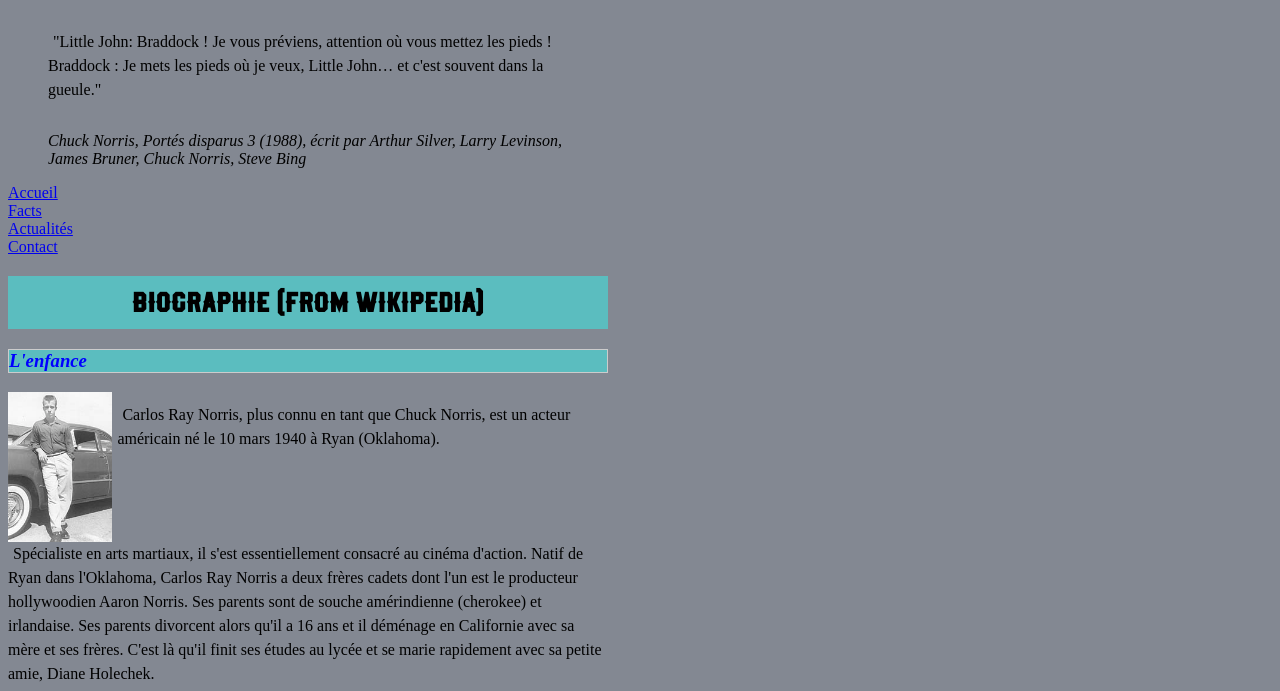
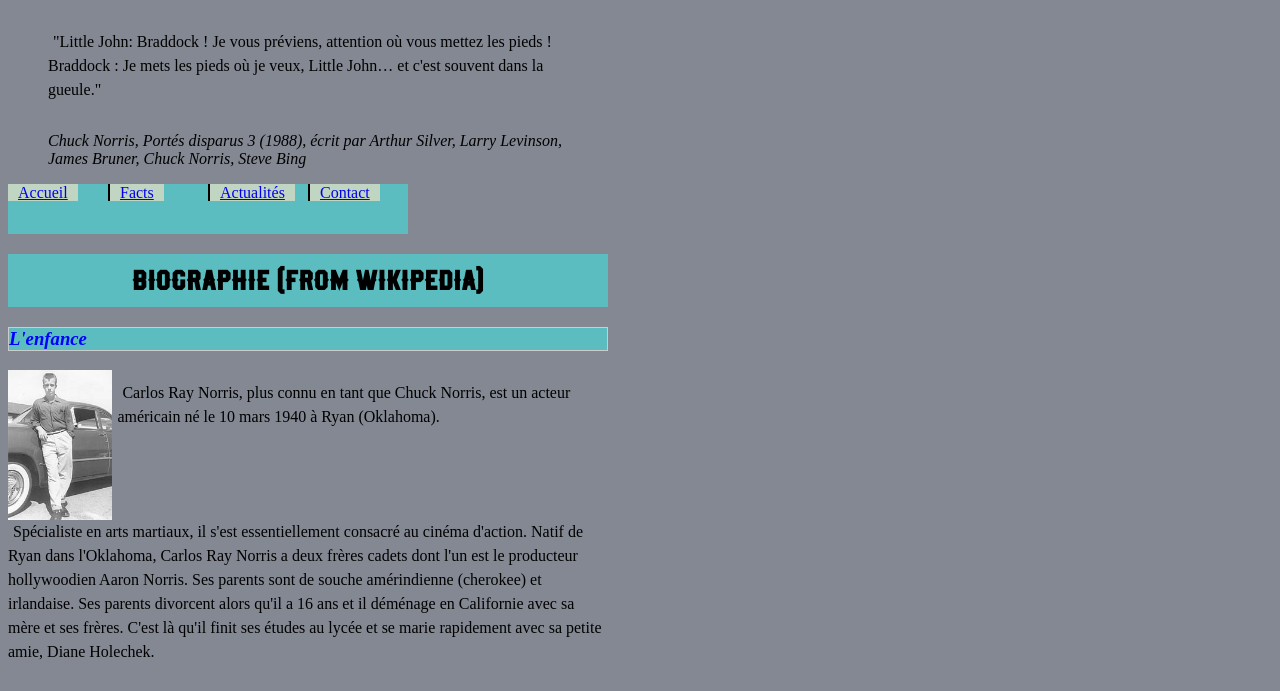
Before and after one commit to Groblockia/Code, a plain HTML site: page HTMLCSS/TD4/index.html in a window 1280 px wide. Shown: the top 691 px of the page. Drawn offline with Linux system fonts and the light colour scheme.

Commit message:
HTMLCSS td4 2/2 exo7

```diff
--- a/HTMLCSS/TD4/css/styles.css
+++ b/HTMLCSS/TD4/css/styles.css
@@ -78,3 +78,44 @@
   bottom: 10px;
   right: 30px;
 }
+
+nav>div{
+  background-color: #5BBDBF;
+  position: relative;
+  display: inline;
+  width: 100px;
+}
+
+nav a{
+  background-color: #c0d5c2;
+  padding-left: 10px;
+  padding-right: 10px;
+  border-left-width: 2px;
+  border-left-style: solid;
+  border-left-color: black;
+}
+
+nav>div:first-child>a{
+  border: none;
+}
+
+nav{
+  display:flex;
+  flex-direction:row;
+  width: 75%;
+  height: 50px;
+}
+
+
+.submenu{
+  display: none;
+  position: absolute;
+  top: 50px;
+  left: 0px;
+  background-color: #aca;
+
+}
+
+nav>div:hover .submenu{
+  display: block;
+}
--- a/HTMLCSS/TD4/index.html
+++ b/HTMLCSS/TD4/index.html
@@ -16,11 +16,23 @@
             </blockquote>
 
             <nav>
-
-                    <div><a href="./index.html">Accueil</a></div>
-                    <div><a href="./facts.html">Facts</a></div>
-                    <div><a href="./news.html">Actualités</a></div>
-                    <div><a href="./contact.html">Contact</a></div>
+                <div style="display: inline">
+                    <a href="./index.html">Accueil</a>
+                    <div class="submenu">
+                        <div><a href="./one.html">one</a></div>
+                        <div><a href="./two.html">two</a></div>
+                        <div><a href="./three.html">three</a></div>
+                    </div>
+                </div><!--
+                --><div style="display: inline"> <a href="./facts.html">Facts</a> </div><!--
+                --><div style="display: inline"> <a href="./news.html">Actualités</a> </div><!--
+                --><div style="display: inline">
+                    <a href="./contact.html">Contact</a>
+                    <div class="submenu">
+                        <div><a href="./other.html">other</a></div>
+                        <div><a href="./another.html">another</a></div>
+                    </div>
+                </div>
 
                 <!--
                 <ul>
@@ -28,7 +40,6 @@
                     <li> <a href="contact.html">Contact</a> </li>
                 </ul>
                 -->
-
             </nav>
         </header>
 
```
Also changed, not shown: HTMLCSS/TD4/exos.txt.
